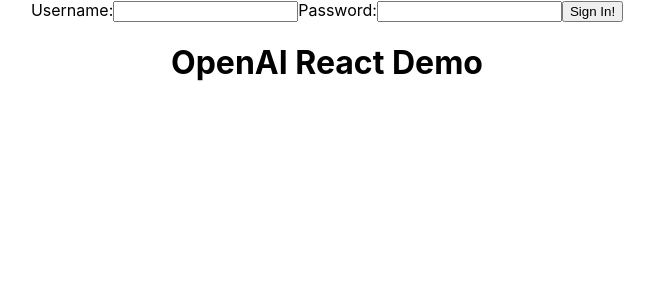
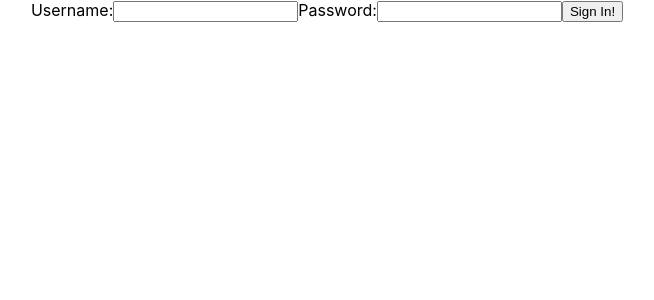
Before and after one commit to NinjaTyper/ReactOpenAI, a React (Create React App) app: page / in a window 1280 px wide. Shown: the top 300 px of the page, without its empty margins (313-967 px from the left). Built offline with nearby package versions, Linux system fonts and the light colour scheme; no server answers.

Commit message:
trying to pull

```diff
--- a/src/App.js
+++ b/src/App.js
@@ -12,7 +12,7 @@
           <input type="text" id="password" name="password"/>
           <button type="button">Sign In!</button>
       </div>
-      <Openai/>
+      {/* <Openai/> */}
     </div>
   );
 }
```
